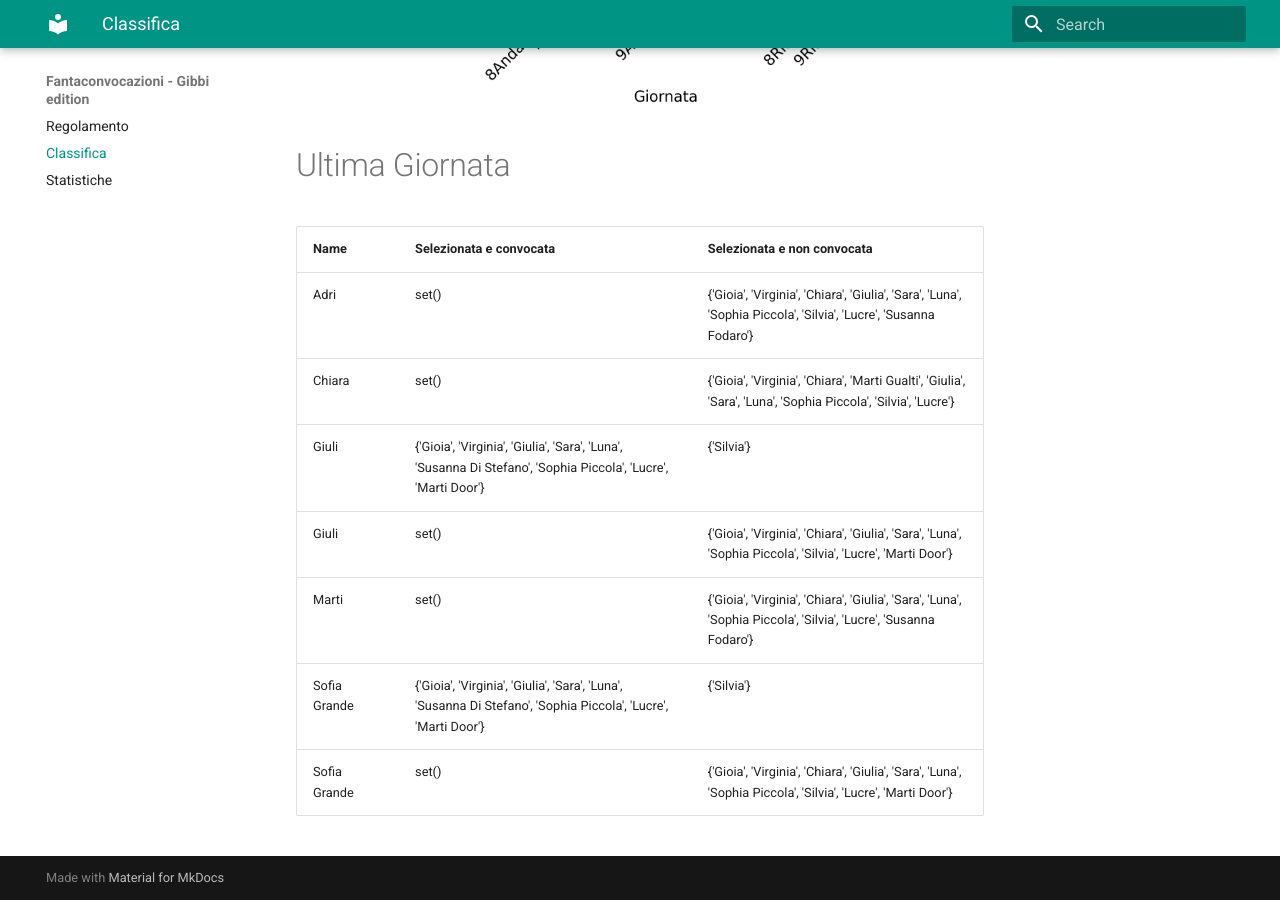
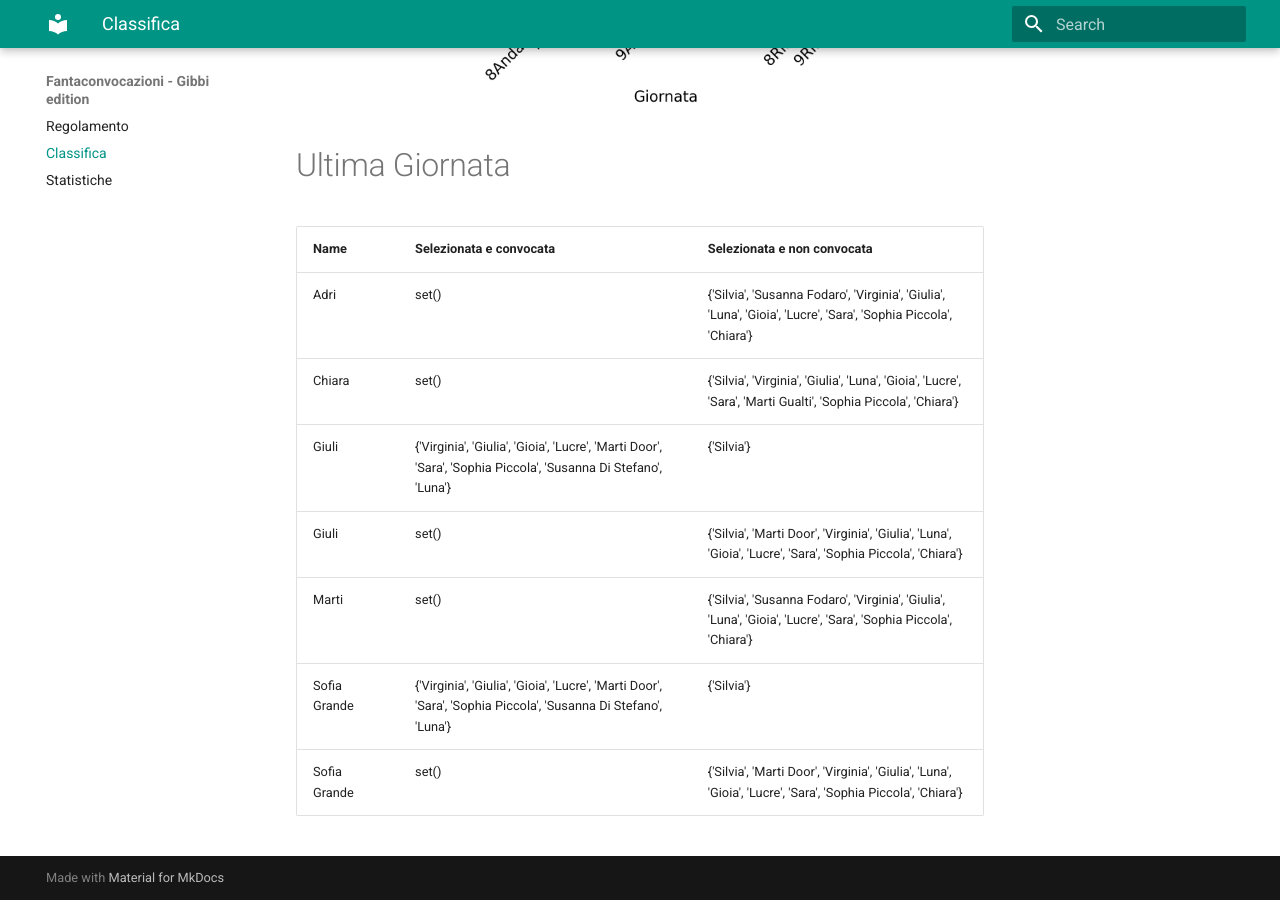
Before and after one commit to martinig94/fantagibbi, an MkDocs documentation site: the page built from docs/Classifica.md, in a window 1280 px wide and 900 px high, scrolled down 1003 px. Built offline with MkDocs 1.6.1 and Material for MkDocs 9.7.7, drawn with Linux system fonts in a browser that asks for light colours.

Commit message:
Auto-update from main.py

```diff
--- a/docs/Classifica.md
+++ b/docs/Classifica.md
@@ -18,11 +18,11 @@
 <!-- START_TABLE CORRECT -->
 | Name         | Selezionata e convocata                                                                                        | Selezionata e non convocata                                                                                      |
 |:-------------|:---------------------------------------------------------------------------------------------------------------|:-----------------------------------------------------------------------------------------------------------------|
-| Adri         | set()                                                                                                          | {'Gioia', 'Virginia', 'Chiara', 'Giulia', 'Sara', 'Luna', 'Sophia Piccola', 'Silvia', 'Lucre', 'Susanna Fodaro'} |
-| Chiara       | set()                                                                                                          | {'Gioia', 'Virginia', 'Chiara', 'Marti Gualti', 'Giulia', 'Sara', 'Luna', 'Sophia Piccola', 'Silvia', 'Lucre'}   |
-| Giuli        | {'Gioia', 'Virginia', 'Giulia', 'Sara', 'Luna', 'Susanna Di Stefano', 'Sophia Piccola', 'Lucre', 'Marti Door'} | {'Silvia'}                                                                                                       |
-| Giuli        | set()                                                                                                          | {'Gioia', 'Virginia', 'Chiara', 'Giulia', 'Sara', 'Luna', 'Sophia Piccola', 'Silvia', 'Lucre', 'Marti Door'}     |
-| Marti        | set()                                                                                                          | {'Gioia', 'Virginia', 'Chiara', 'Giulia', 'Sara', 'Luna', 'Sophia Piccola', 'Silvia', 'Lucre', 'Susanna Fodaro'} |
-| Sofia Grande | {'Gioia', 'Virginia', 'Giulia', 'Sara', 'Luna', 'Susanna Di Stefano', 'Sophia Piccola', 'Lucre', 'Marti Door'} | {'Silvia'}                                                                                                       |
-| Sofia Grande | set()                                                                                                          | {'Gioia', 'Virginia', 'Chiara', 'Giulia', 'Sara', 'Luna', 'Sophia Piccola', 'Silvia', 'Lucre', 'Marti Door'}     |
+| Adri         | set()                                                                                                          | {'Silvia', 'Susanna Fodaro', 'Virginia', 'Giulia', 'Luna', 'Gioia', 'Lucre', 'Sara', 'Sophia Piccola', 'Chiara'} |
+| Chiara       | set()                                                                                                          | {'Silvia', 'Virginia', 'Giulia', 'Luna', 'Gioia', 'Lucre', 'Sara', 'Marti Gualti', 'Sophia Piccola', 'Chiara'}   |
+| Giuli        | {'Virginia', 'Giulia', 'Gioia', 'Lucre', 'Marti Door', 'Sara', 'Sophia Piccola', 'Susanna Di Stefano', 'Luna'} | {'Silvia'}                                                                                                       |
+| Giuli        | set()                                                                                                          | {'Silvia', 'Marti Door', 'Virginia', 'Giulia', 'Luna', 'Gioia', 'Lucre', 'Sara', 'Sophia Piccola', 'Chiara'}     |
+| Marti        | set()                                                                                                          | {'Silvia', 'Susanna Fodaro', 'Virginia', 'Giulia', 'Luna', 'Gioia', 'Lucre', 'Sara', 'Sophia Piccola', 'Chiara'} |
+| Sofia Grande | {'Virginia', 'Giulia', 'Gioia', 'Lucre', 'Marti Door', 'Sara', 'Sophia Piccola', 'Susanna Di Stefano', 'Luna'} | {'Silvia'}                                                                                                       |
+| Sofia Grande | set()                                                                                                          | {'Silvia', 'Marti Door', 'Virginia', 'Giulia', 'Luna', 'Gioia', 'Lucre', 'Sara', 'Sophia Piccola', 'Chiara'}     |
 <!-- END_TABLE CORRECT -->
```
